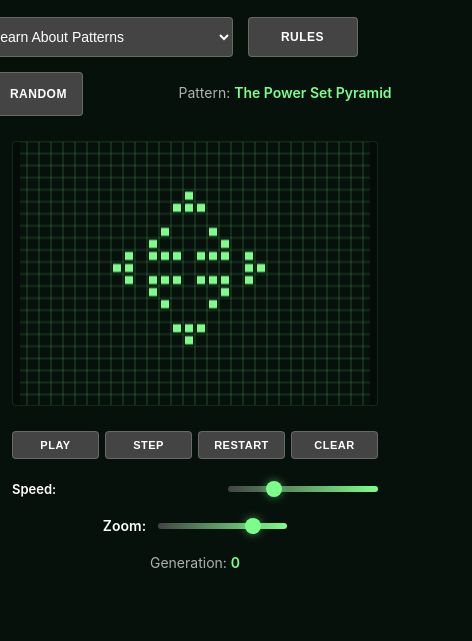
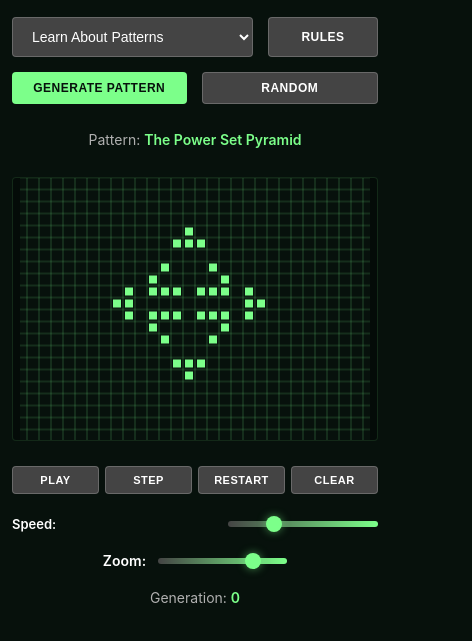
Before and after one commit to ThePowerSet/GameOfLife, a plain HTML site: page index.html in a window 390 px wide. Shown: the part 77-718 px from the top of the page, 472 px wide, since content can reach past the window. Drawn offline with Linux system fonts and the light colour scheme.

Commit message:
mobile version2

```diff
--- a/style.css
+++ b/style.css
@@ -382,8 +382,24 @@
         max-height: 120px;
     }
 
+    .desktop-controls {
+        width: 100% !important;
+    }
+
     .controls-row-hard {
-        transform: translateX(-30px);
+        flex-wrap: wrap;
+        width: 100% !important;
+        justify-content: center;
+        transform: none !important;
+    }
+
+    .info-dropdown, #generatePatternBtn {
+        width: calc(100% - 125px) !important;
+        min-width: 150px;
+    }
+
+    #rulesBtn, #randomBtn {
+        width: 110px !important;
     }
 
     .pattern-label {
```
